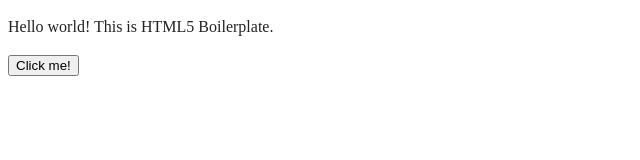
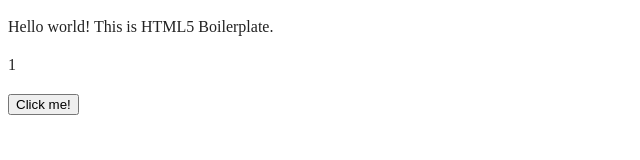
Before and after one commit to kaisapalmer/ClickyGame, a website built with webpack: page index.html in a window 1280 px wide. Both pictures are taken after a click on the button "Click me!". Shown: the whole page, without its empty margins (0-640 px from the left). Built offline with nearby package versions, Linux system fonts and the light colour scheme.

Commit message:
display score

```diff
--- a/index.html
+++ b/index.html
@@ -27,6 +27,7 @@
   <!-- Add your site or application content here -->
   <p>Hello world! This is HTML5 Boilerplate.</p>
 
+  <p id="scoreDisplay">0</p>
   <button id="button1">Click me!</button>
 
   <script src="js/app.js"></script>
--- a/js/app.js
+++ b/js/app.js
@@ -7,6 +7,7 @@ let score = 0;
 
 // HTML DOM
 const button1 = document.getElementById('button1');
+const scoreDisplay = document.getElementById('scoreDisplay');
 
 // UI Functions
 button1.addEventListener('click', () => {
@@ -16,5 +17,5 @@ button1.addEventListener('click', () => {
 // Functions
 function increaseScore() {
   score++;
-  console.log(score);
+  scoreDisplay.innerText = score;
 }
```
